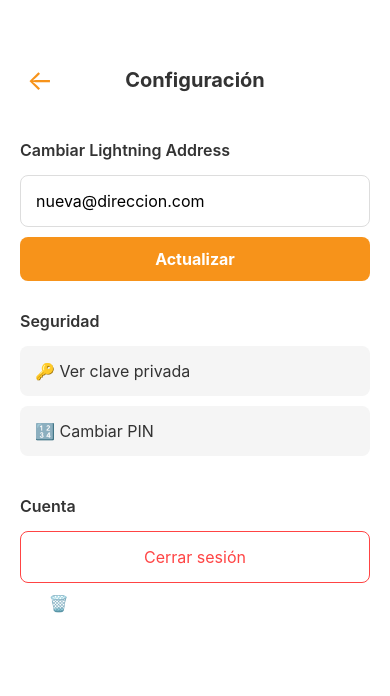
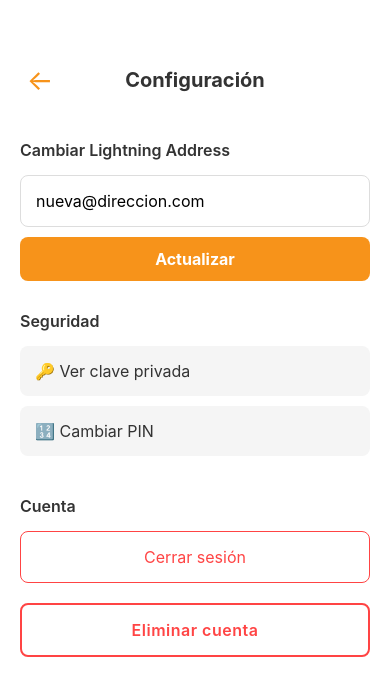
Before and after one commit to arananestor/wallet_nostr, a React Native app in the folder mobile-app/: screen /Settings in a window 390 px wide. Shown: the top 696 px of the page. Built offline with nearby package versions, Linux system fonts and the light colour scheme.

Commit message:
style: rdiseno de boton eliminar cuenta

```diff
--- a/mobile-app/src/screens/SettingsScreen.js
+++ b/mobile-app/src/screens/SettingsScreen.js
@@ -210,7 +210,7 @@ export default function SettingsScreen({ navigation }) {
           </TouchableOpacity>
 
           <TouchableOpacity style={styles.deleteButton} onPress={handleDeleteAccount}>
-            <Text style={styles.deleteText}>🗑️ Eliminar cuenta permanentemente</Text>
+            <Text style={styles.deleteText}>Eliminar cuenta</Text>
           </TouchableOpacity>
         </View>
       </View>
@@ -275,12 +275,21 @@ const styles = StyleSheet.create({
     marginBottom: 10,
   },
   dangerText: { fontSize: 16, color: '#ff4444', textAlign: 'center' },
-  deleteBut: {
-    backgroundColor: '#ff4444',
+  deleteButton: {
+    backgroundColor: 'transparent',
     padding: 15,
     borderRadius: 8,
+    borderWidth: 2,
+    borderColor: '#ff4444',
+    marginTop: 10,
   },
-  deleteText: { fontSize: 16, color: '#fff', textAlign: 'center', fontWeight: 'bold' },
+  deleteText: {
+    fontSize: 16,
+    color: '#ff4444',
+    textAlign: 'center',
+    fontWeight: '600',
+    letterSpacing: 0.5,
+  },
   modalOverlay: {
     flex: 1,
     backgroundColor: 'rgba(0,0,0,0.5)',
```
